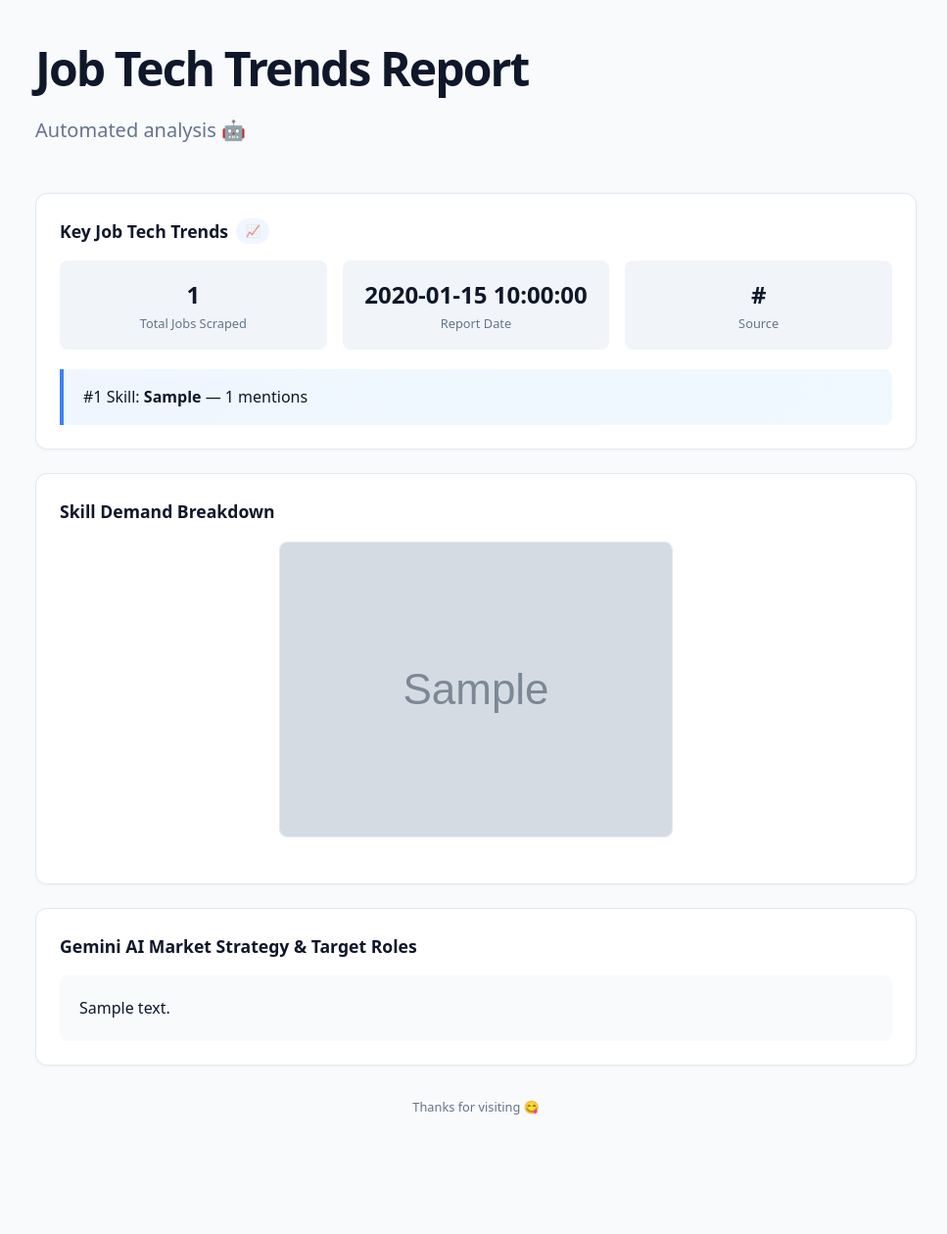
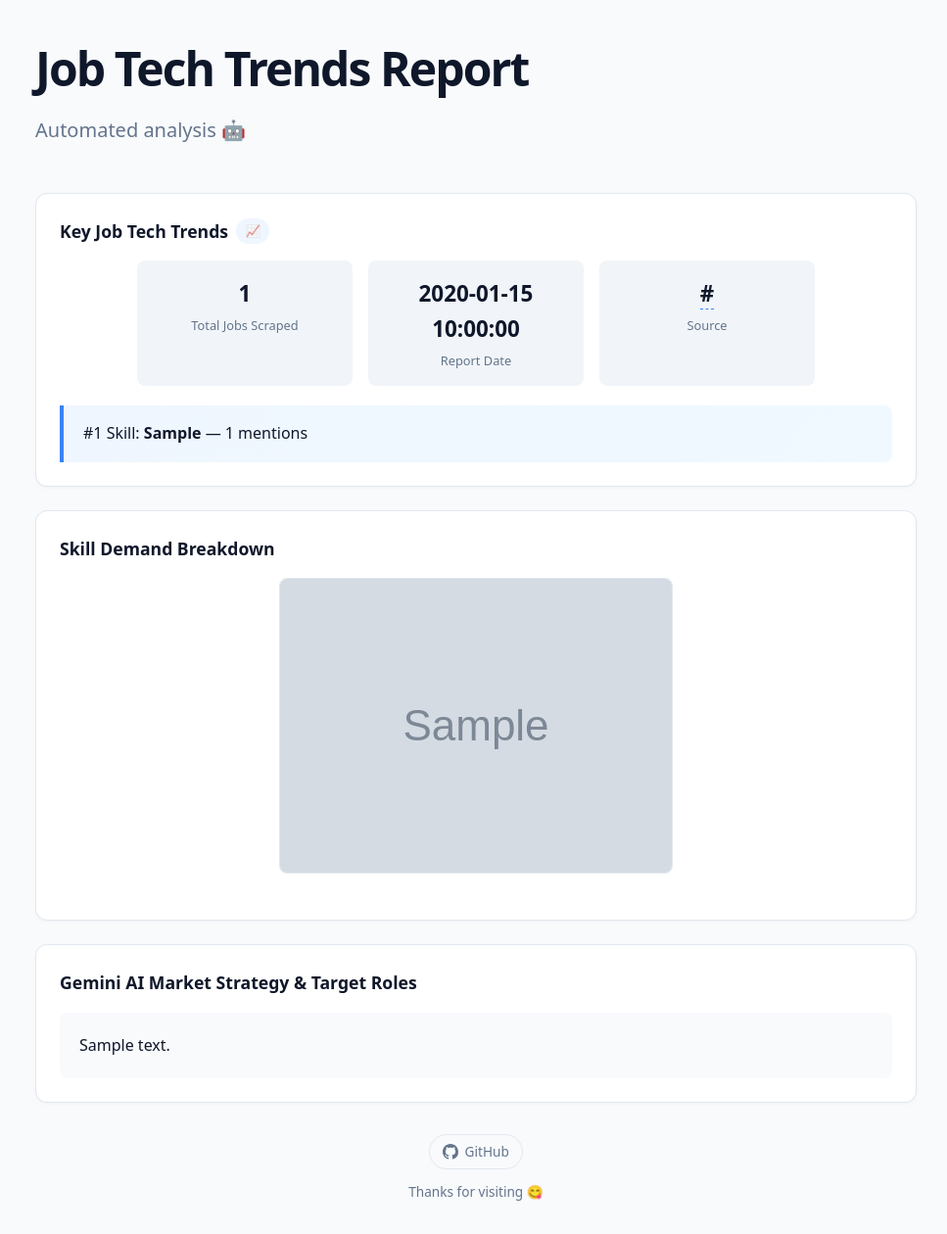
Before and after one commit to Illya-Maznitskiy/job-tech-trends, a Python web app: template analytics/templates/index.html in a window 1280 px wide. Shown: the whole page at 98% size, without its empty margins (154-1121 px from the left). Before the commit the page ends 1138 px from the top, so only its background shows below. Run offline with Jinja, Linux system fonts and the light colour scheme; the template is opened without the code that fills it: most values are stand-ins (such as "Sample title", 1, 10 or a date in 2020); grey boxes marked "Sample" are stand-in pictures.

Commit message:
Improve index.html (card animation, polish HTML, CSS), and update page with new data

```diff
--- a/analytics/templates/index.html
+++ b/analytics/templates/index.html
@@ -3,7 +3,7 @@
 <head>
     <meta charset="UTF-8">
     <meta name="viewport" content="width=device-width, initial-scale=1.0">
-    <link rel="icon" type="image/x-icon" href="../data/favicon.ico">
+    <link rel="icon" type="image/x-icon" href="favicon.ico">
     <title>Job Tech Trends</title>
     <style>
         :root {
@@ -15,6 +15,7 @@
             --border: #e2e8f0;
         }
         * { margin: 0; padding: 0; box-sizing: border-box; }
+        html { scroll-behavior: smooth; }
         body {
             font-family: system-ui, -apple-system, sans-serif;
             background: var(--bg);
@@ -33,6 +34,14 @@
             padding: 1.5rem;
             margin-bottom: 1.5rem;
             box-shadow: 0 1px 3px rgba(0,0,0,0.04);
+            opacity: 0;
+            transform: translateY(14px);
+            transition: opacity 0.5s ease, transform 0.5s ease, box-shadow 0.2s ease;
+        }
+        .card.show { opacity: 1; transform: translateY(0); }
+        .card.show:hover {
+            box-shadow: 0 8px 20px rgba(15,23,42,0.08);
+            transform: translateY(-3px);
         }
         .card h2 {
             font-size: 1.1rem;
@@ -51,19 +60,35 @@
         }
 
         .metrics {
-            display: grid;
-            grid-template-columns: repeat(auto-fit, minmax(140px, 1fr));
+            display: flex;
+            flex-wrap: wrap;
+            justify-content: center;
             gap: 1rem;
             margin-bottom: 1.25rem;
         }
         .metric {
             background: #f1f5f9;
-            padding: 1rem;
+            padding: 1rem 1.25rem;
             border-radius: 8px;
             text-align: center;
+            flex: 1 1 160px;
+            max-width: 220px;
+            transition: background-color 0.2s ease;
         }
-        .metric .value { font-size: 1.5rem; font-weight: 700; }
-        .metric .label { font-size: 0.8rem; color: var(--muted); }
+        .metric:hover { background: #e8eef5; }
+        .metric .value {
+            font-size: 1.4rem;
+            font-weight: 700;
+            overflow-wrap: anywhere;
+            word-break: break-word;
+        }
+        .metric .value a {
+            color: var(--primary);
+            text-decoration: none;
+            border-bottom: 1px dashed var(--accent);
+        }
+        .metric .value a:hover { color: var(--accent); }
+        .metric .label { font-size: 0.8rem; color: var(--muted); margin-top: 0.25rem; }
 
         .highlight {
             background: linear-gradient(135deg, #eff6ff, #f0f9ff);
@@ -71,6 +96,7 @@
             padding: 1rem 1.25rem;
             border-radius: 0 8px 8px 0;
             font-weight: 500;
+            overflow-wrap: anywhere;
         }
 
         .chart-wrap {
@@ -90,13 +116,37 @@
             padding: 1.25rem;
             white-space: pre-line;
             line-height: 1.7;
+            overflow-wrap: anywhere;
         }
+        .ai-box strong { color: var(--primary); }
+        .ai-box .unavailable { color: var(--muted); font-style: italic; }
+
         footer {
-            text-align: center;
+            display: flex;
+            flex-direction: column;
+            align-items: center;
+            gap: 0.75rem;
             color: var(--muted);
-            font-size: 0.8rem;
+            font-size: 0.85rem;
             margin-top: 2rem;
         }
+        .gh-link {
+            display: inline-flex;
+            align-items: center;
+            gap: 0.4rem;
+            color: var(--muted);
+            text-decoration: none;
+            padding: 0.4rem 0.8rem;
+            border: 1px solid var(--border);
+            border-radius: 999px;
+            transition: color 0.2s ease, border-color 0.2s ease, transform 0.2s ease;
+        }
+        .gh-link:hover {
+            color: var(--primary);
+            border-color: var(--primary);
+            transform: translateY(-1px);
+        }
+        .gh-link svg { width: 16px; height: 16px; fill: currentColor; }
     </style>
 </head>
 <body>
@@ -116,7 +166,7 @@
                 <div class="label">Report Date</div>
             </div>
             <div class="metric">
-                <div class="value">{{ scraped_url }}</div>
+                <div class="value"><a href="{{ scraped_url }}" target="_blank" rel="noopener" title="{{ scraped_url }}">{{ scraped_url.split('//')[-1].split('/')[0] }}</a></div>
                 <div class="label">Source</div>
             </div>
         </div>
@@ -134,10 +184,23 @@
 
     <div class="card">
         <h2>Gemini AI Market Strategy & Target Roles</h2>
-        <div class="ai-box">{{ ai_summary }}</div>
+        <div class="ai-box">{% if ai_summary %}{{ ai_summary | safe }}{% else %}<span class="unavailable">AI summary unavailable (check GEMINI_API_KEY).</span>{% endif %}</div>
     </div>
 
-    <footer>Thanks for visiting 😋</footer>
+    <footer>
+        <a class="gh-link" href="https://github.com/Illya-Maznitskiy/job-tech-trends" target="_blank" rel="noopener">
+            <svg viewBox="0 0 16 16" aria-hidden="true"><path d="M8 0C3.58 0 0 3.58 0 8c0 3.54 2.29 6.53 5.47 7.59.4.07.55-.17.55-.38 0-.19-.01-.82-.01-1.49-2.01.37-2.53-.49-2.69-.94-.09-.23-.48-.94-.82-1.13-.28-.15-.68-.52-.01-.53.63-.01 1.08.58 1.23.82.72 1.21 1.87.87 2.33.66.07-.52.28-.87.51-1.07-1.78-.2-3.64-.89-3.64-3.95 0-.87.31-1.59.82-2.15-.08-.2-.36-1.02.08-2.12 0 0 .67-.21 2.2.82.64-.18 1.32-.27 2-.27.68 0 1.36.09 2 .27 1.53-1.04 2.2-.82 2.2-.82.44 1.1.16 1.92.08 2.12.51.56.82 1.27.82 2.15 0 3.07-1.87 3.75-3.65 3.95.29.25.54.73.54 1.48 0 1.07-.01 1.93-.01 2.2 0 .21.15.46.55.38A8.013 8.013 0 0 0 16 8c0-4.42-3.58-8-8-8z"/></svg>
+            GitHub
+        </a>
+        <span>Thanks for visiting 😋</span>
+    </footer>
 </div>
+<script>
+    document.addEventListener("DOMContentLoaded", () => {
+        document.querySelectorAll(".card").forEach((card, i) => {
+            setTimeout(() => card.classList.add("show"), i * 120);
+        });
+    });
+</script>
 </body>
 </html>
```
Also changed, not shown: analytics/data/index.html (+86 -21 lines), analytics/data/tech_counts_plot.png.
